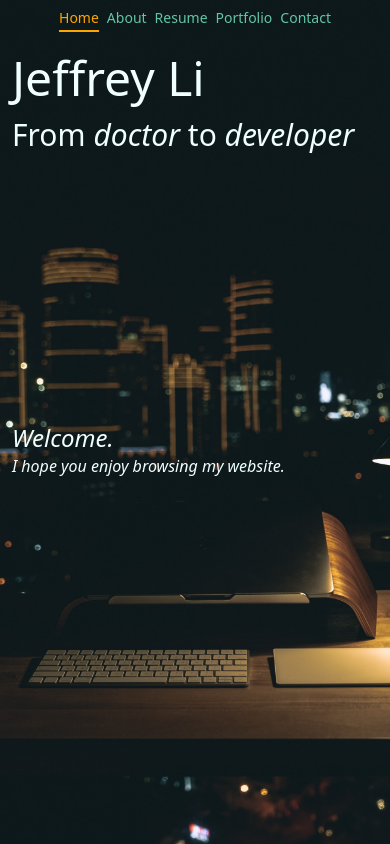
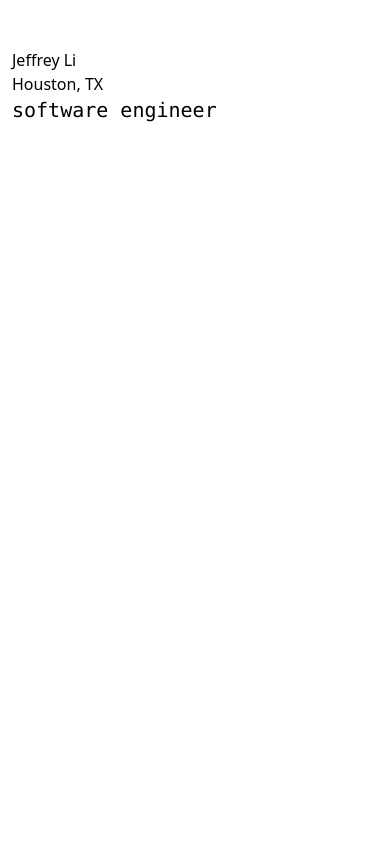
Before and after one commit to JeffLi117/Jeffrey-Li-Website, a Next.js app: page / in a window 390 px wide. Built offline with nearby package versions, Linux system fonts and the light colour scheme.

Commit message:
Revises portfolio to blank slate; started headertitle component

```diff
--- a/app/globals.css
+++ b/app/globals.css
@@ -1,172 +1,3 @@
 @tailwind base;
 @tailwind components;
 @tailwind utilities;
-
-html {
-    color:azure;
-    height: 100%;
-    background-image: url("../public/desk.jpg");
-    background-repeat:no-repeat;
-    background-size:cover;
-    background-position-x: center;
-    background-attachment: fixed;
-}
-
-body {
-    animation: fadeInAnimation ease 1.25s;
-    animation-iteration-count: 1;
-    animation-fill-mode: forwards;
-}
-
-@keyframes fadeInAnimation {
-    0% {
-        opacity: 0;
-    }
-    100% {
-        opacity: 1;
-    }
-}
-
-.navbar-main div {
-    text-underline-position: under;
-}
-
-.fade-test {
-    transition: opacity 1.25s ease;
-}
-
-.stack-image-holder {
-    width: 35px;
-    height: 35px;
-    padding: 2px;
-}
-
-.welcome-text {
-    position: relative;
-}
-
-.bulleted-header {
-    color:aquamarine;
-}
-
-li.bulleted-header span {
-    color:aquamarine;
-}
-
-li span {
-    margin-left: -0.65em;
-    color: azure;
-}
-
-li.portfolio-header {
-    list-style: none;
-    margin-left: 1rem;
-}
-
-li.portfolio-header a {
-    transition: color 0.26s ease-in;
-}
-
-a:link, a:visited {
-    color: aquamarine;
-}
-
-a:active {
-    color:purple;
-}
-
-a.div-inside * {
-    transition: all 0.35s ease-in;
-}
-
-a.div-inside span.span-inside {
-    color: aquamarine;
-}
-
-a.div-inside:hover div {
-    background-color: black;
-}
-
-a.div-inside:hover span.span-inside, a.div-inside:hover li {
-    color: orange;
-}
-
-span.test-hover {
-    transition: all .15s ease-in;
-}
-
-span.test-hover:hover {
-    opacity: 1;
-}
-
-.each-contact {
-    transition: all 0.35s ease-in;
-}
-
-.each-contact:hover {
-    background-color: black;
-    color: orange;
-}
-
-.each-contact:hover div.contact-hover{
-    animation: shake 1s;
-    animation-iteration-count: 1;
-}
-
-/* width */
-::-webkit-scrollbar {
-  width: 10px;
-}
-
-/* Track */
-::-webkit-scrollbar-track {
-  background: azure;
-}
-
-/* Handle */
-::-webkit-scrollbar-thumb {
-  background: #888;
-}
-
-/* Handle on hover */
-::-webkit-scrollbar-thumb:hover {
-  background: #555;
-}
-
-@keyframes shake {
-    30% { transform: scale(1.2); }
-    40%, 60% { transform: rotate(-20deg) scale(1.2); }
-    50% { transform: rotate(20deg) scale(1.2); }
-    70% { transform: rotate(0deg) scale(1.2); }
-    100% { transform: scale(1); }
-}
-
-@media (min-width: 640px) {
-    .welcome-text {
-        left: 0px;
-    }
-}
-
-@media (min-width: 768px) {
-    li span {
-        margin-left: -7px;
-        color: azure;
-    }
-    .imageHolder {
-        margin: auto 0;
-    }
-    .myhead {
-        position: static;
-        min-width: 90%;
-        display: block;
-    }
-    .welcome-text {
-        left: 0px;
-    }
-}
-
-@media (min-width: 1024px) {
-    .welcome-text {
-        left: -50%;
-    }
-}
--- a/app/layout.js
+++ b/app/layout.js
@@ -2,8 +2,8 @@ import './globals.css';
 import Nav from '@/components/Nav';
 
 export const metadata = {
-  title: "Jeffrey Li",
-  description: 'Generated by create-next-app',
+  title: "Jeffrey's Personal Portfolio Website",
+  description: "Jeffrey's Personal Portfolio Website",
 }
 
 export default function RootLayout({ children }) {
@@ -11,6 +11,9 @@ export default function RootLayout({ children }) {
     <html lang="en">
       <head>
         <meta name="viewport" content="width=device-width, initial-scale=1.0" />
+        <meta charset="UTF-8" />
+        <meta name="google" content="notranslate" />
+        <meta http-equiv="Content-Language" content="en" />
       </head>
       <body className="flex justify-center p-3 pt-12 md:p-12 md:pt-14">
         <Nav />
--- a/app/page.js
+++ b/app/page.js
@@ -1,35 +1,16 @@
 "use client";
 
 import { useState, useEffect } from "react";
+import HeaderTitle from "@/components/HeaderTitle";
 
 export default function Home() {
-  const [fade, setFade] = useState(true);
-  const [fade2, setFade2] = useState(true);
-  const [welcome, setWelcome] = useState(true);
-  const [welcome2, setWelcome2] = useState(true);
 
-  useEffect(() => {
-    setFade(false);
-    setTimeout(() => {
-      setWelcome(false)
-    }, 1200);
-  }, [])
-
-  useEffect(() => {
-    setFade2(false);
-    setTimeout(() => {
-      setWelcome2(false)
-    }, 2200);
-  }, [])
   return (
     <div>
-      <div className="lg:absolute lg:top-2 lg:left-3 fade-test" style={{ opacity:`${fade ? "0" : "1"}` }} >
-        <h1 className="mb-2 mt-0 text-5xl font-medium leading-tight text-primary">Jeffrey Li</h1>
-        <h3 className="mb-2 mt-0 text-3xl font-medium leading-tight text-primary">From <span className="italic">doctor</span> to <span className="italic">developer</span></h3>
-      </div>
-      <div className="absolute top-1/2">
-        <div className="welcome-text text-2xl md:text-3xl italic font-medium fade-test" style={{ opacity:`${welcome ? "0" : "1"}` }}>Welcome.</div>
-        <div className="welcome-text text-1xl md:text-2xl italic font-medium fade-test" style={{ opacity:`${welcome2 ? "0" : "1"}` }}>I hope you enjoy browsing my website.</div>
+      <div>
+        <div>Jeffrey Li</div>
+        <div>Houston, TX</div>
+        <HeaderTitle />
       </div>
     </div>
 
--- /dev/null
+++ b/components/HeaderTitle.js
@@ -0,0 +1,57 @@
+"use client";
+import React, { useState, useEffect } from "react";
+
+export default function HeaderTitle() {
+  const titles = ["software engineer", "full-stack developer", "doctor to dev"];
+  const [currentTitleIndex, setCurrentTitleIndex] = useState(0);
+  const [currentTitle, setCurrentTitle] = useState("");
+  const [isTyping, setIsTyping] = useState(true);
+
+  useEffect(() => {
+    const title = titles[currentTitleIndex];
+    let currentIndex = 0;
+
+    const typeTitle = () => {
+      if (currentIndex <= title.length && isTyping) {
+        setCurrentTitle(title.slice(0, currentIndex));
+        currentIndex++;
+        setTimeout(typeTitle, 200); // Adjust typing speed here (e.g., 200ms per letter)
+      } else if (!isTyping) {
+        setTimeout(eraseTitle, 5000); // Delay before erasing (5 seconds)
+      } else {
+        setIsTyping(false);
+        setTimeout(() => {
+          setCurrentTitle("");
+          setCurrentTitleIndex((prevIndex) =>
+            prevIndex === titles.length - 1 ? 0 : prevIndex + 1
+          );
+        }, 2000); // Delay before switching to the next title (2 seconds)
+      }
+    };
+
+    const eraseTitle = () => {
+      if (currentIndex >= 0 && !isTyping) {
+        setCurrentTitle(title.slice(0, currentIndex));
+        currentIndex--;
+        setTimeout(eraseTitle, 200); // Adjust erasing speed here (e.g., 200ms per letter)
+      } else if (!isTyping) {
+        setIsTyping(true);
+        setTimeout(typeTitle, 1000); // Start typing the next title after erasing (1 second)
+      }
+    };
+
+    setTimeout(typeTitle, 1000); // Start typing the first title when the component mounts (1 second)
+
+    return () => {
+      // Clean up the timeouts when the component unmounts
+      clearTimeout(typeTitle);
+      clearTimeout(eraseTitle);
+    };
+  }, []);
+
+  return (
+    <div className="font-mono text-xl">
+      <span>{currentTitle}</span>
+    </div>
+  );
+}
--- a/components/Nav.js
+++ b/components/Nav.js
@@ -5,51 +5,10 @@ import Link from "next/link";
 import Pathname from "@/app/pathname";
 
 function Nav() {
-  let pathname = Pathname().props.children;
 
-  const [clicked, setClicked] = useState({
-    home: false,
-    about: false,
-    resume: false,
-    portfolio: false,
-    contact: false,
-  });
-  const handlerClick = (str) => {
-    const newObj = {};
-    Object.keys(clicked).forEach((key) => {
-        if (key === str) {
-            newObj[key] = true;
-        } else {
-            newObj[key] = false;
-        }
-    })
-    setClicked(newObj);
-  }
-  useEffect(() => {
-    if (pathname === "/") {
-      pathname = "home"
-    } else {
-      pathname = pathname.slice(1);
-    }
-    handlerClick(pathname);
-  }, [])
   return (
-    <div className="absolute top-2 flex gap-2 justify-center items-center text-sm md:text-base md:gap-4 md:justify-left navbar-main" >
-        <Link href='/' onClick={() => {handlerClick("home")}}>
-            <div className="opacity-75 pb-0.5 transition-all ease-in duration-150 hover:opacity-100" style={{ color: `${clicked.home ? "orange" : "aquamarine"}`, opacity: `${clicked.home ? "1" : "0.75"}`, borderBottom: `${clicked.home ? "2px solid orange" : "2px solid transparent"}`}}>Home</div>
-        </Link>
-        <Link href='/about' onClick={() => {handlerClick("about")}}>
-            <div className="opacity-75 pb-0.5 transition-all ease-in duration-150 hover:opacity-100" style={{ color: `${clicked.about ? "orange" : "aquamarine"}`, opacity: `${clicked.about ? "1" : "0.75"}`, borderBottom: `${clicked.about ? "2px solid orange" : "2px solid transparent"}`}}>About</div>
-        </Link>
-        <Link href='/resume' onClick={() => {handlerClick("resume")}}>
-            <div className="opacity-75 pb-0.5 transition-all ease-in duration-150 hover:opacity-100" style={{ color: `${clicked.resume ? "orange" : "aquamarine"}`, opacity: `${clicked.resume ? "1" : "0.75"}`, borderBottom: `${clicked.resume ? "2px solid orange" : "2px solid transparent"}`}}>Resume</div>
-        </Link>
-        <Link href='/portfolio' onClick={() => {handlerClick("portfolio")}}>
-            <div className="opacity-75 pb-0.5 transition-all ease-in duration-150 hover:opacity-100" style={{ color: `${clicked.portfolio ? "orange" : "aquamarine"}`, opacity: `${clicked.portfolio ? "1" : "0.75"}`, borderBottom: `${clicked.portfolio ? "2px solid orange" : "2px solid transparent"}`}}>Portfolio</div>
-        </Link>
-        <Link href='/contact' onClick={() => {handlerClick("contact")}}>
-            <div className="opacity-75 pb-0.5 transition-all ease-in duration-150 hover:opacity-100" style={{ color: `${clicked.contact ? "orange" : "aquamarine"}`, opacity: `${clicked.contact ? "1" : "0.75"}`, borderBottom: `${clicked.contact ? "2px solid orange" : "2px solid transparent"}`}}>Contact</div>
-        </Link>
+    <div >
+
     </div>
   )
 }
```
